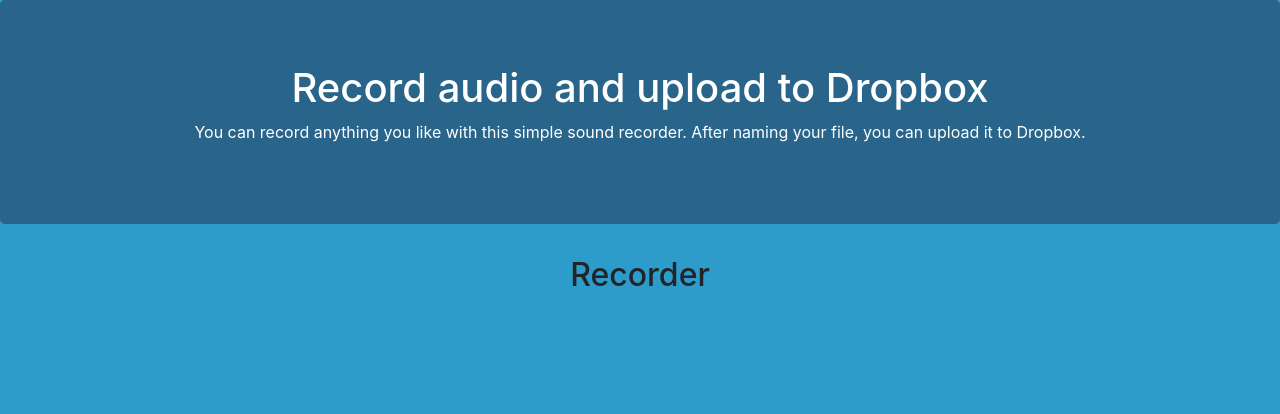
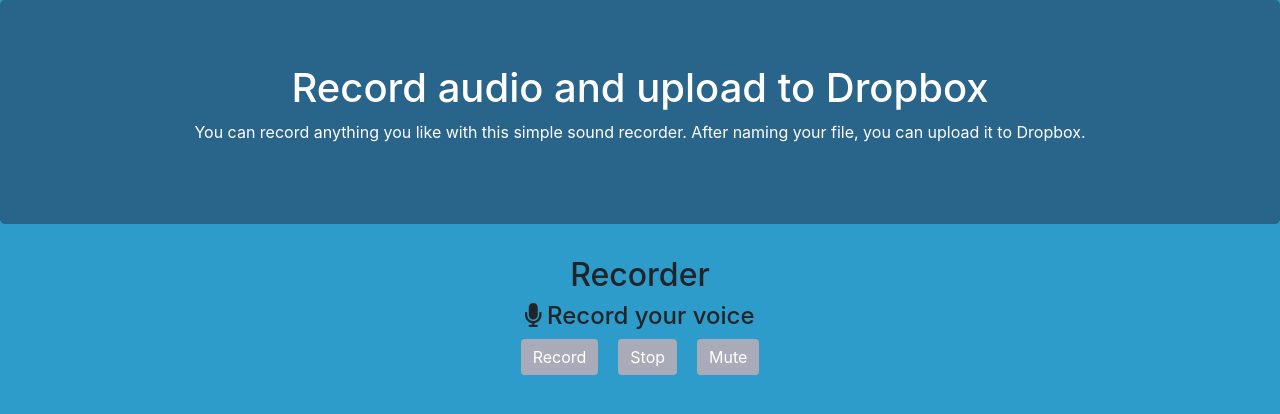
Before and after one commit to sabinefrister/soundrecorder, a React (Create React App) app: page / in a window 1280 px wide. Shown: the top 414 px of the page. Built offline with nearby package versions, Linux system fonts and the light colour scheme.

Commit message:
Add fontawesome and start UI of recorder.

```diff
--- a/package.json
+++ b/package.json
@@ -3,6 +3,10 @@
   "version": "0.1.0",
   "private": true,
   "dependencies": {
+    "@fortawesome/fontawesome-svg-core": "^1.2.32",
+    "@fortawesome/free-regular-svg-icons": "^5.15.1",
+    "@fortawesome/free-solid-svg-icons": "^5.15.1",
+    "@fortawesome/react-fontawesome": "^0.1.11",
     "@testing-library/jest-dom": "^4.2.4",
     "@testing-library/react": "^9.5.0",
     "@testing-library/user-event": "^7.2.1",
--- a/src/App.css
+++ b/src/App.css
@@ -2,8 +2,25 @@
   text-align: center;
   color: white;
   background-color: #29648A;
-  /*background-color: #25274D;*/
+  /*background-color:  #25274D;*/
   /*background-color: #464866;*/
+}
+
+svg {
+  margin-right: 5px;
+}
+
+.btn.btn-primary {
+  margin: 0 10px;
+  background-color: #AAABB8;
+  color: white;
+  border: 0;
+}
+
+.btn.btn-primary:hover {
+  margin: 0 10px;
+  background-color: #464866;
+  color: white;
 }
 
 .App {
--- a/src/App.js
+++ b/src/App.js
@@ -2,6 +2,8 @@
 import Container from 'react-bootstrap/Container';
 import Jumbotron from 'react-bootstrap/Jumbotron';
 import Button from 'react-bootstrap/Button';
+import { FontAwesomeIcon } from '@fortawesome/react-fontawesome'
+import { faMicrophone } from '@fortawesome/free-solid-svg-icons'
 import './App.css';
 
 function App() {
@@ -15,7 +17,13 @@
 			  </p>
 			</Jumbotron>
 			<Container>
-				<h2>Recorder</h2>
+					<h2>Recorder</h2>
+					<h4><FontAwesomeIcon icon={faMicrophone} />Record your voice</h4>
+					<div>
+						<Button id="record">Record</Button>
+						<Button id="stop">Stop</Button>
+						<Button id="mute">Mute</Button>
+					</div>
 			</Container>
     </div>
   );
```
Also changed, not shown: 1 other file (tests, documents, lock files or other folders).
